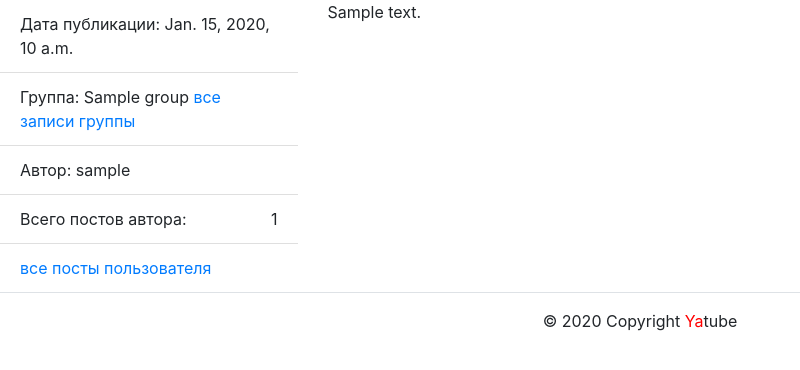
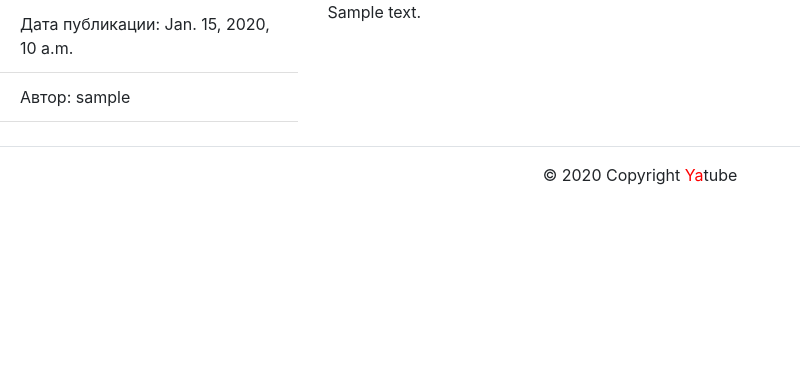
Before and after one commit to sofiiila/yatube_project, a Django app: template yatube_project/templates/posts/post_detail.html in a window 1280 px wide. Shown: the part 56-426 px from the top of the page, without its empty margins (0-800 px from the left). Run offline with Django 3.2, Linux system fonts and the light colour scheme; the template is opened without the code that fills it: most values are stand-ins (such as "Sample title", 1, 10 or a date in 2020); some libraries are stand-ins or nearby versions.

Commit message:
чуть-чуть поправила

```diff
--- a/yatube_project/templates/posts/post_detail.html
+++ b/yatube_project/templates/posts/post_detail.html
@@ -29,23 +29,21 @@
             <li class="list-group-item">
               Дата публикации: {{ post_date }}
             </li>
-            <!-- если у поста есть группа -->
+            {% if post.group and post.group.slug %}
               <li class="list-group-item">
                 Группа: {{ post.group.name }}
                 <a href="{{ group_posts_url }}">
                   все записи группы
                 </a>
               </li>
+            {% endif %}
             <li class="list-group-item">
               Автор: {{ user_name }}
             </li>
-            <li class="list-group-item d-flex justify-content-between align-items-center">
-              Всего постов автора:  <span>{{ total_posts }}</span>
-            </li>
             <li class="list-group-item">
-              <a href="{{ user_posts_url }}">
-                все посты пользователя
-              </a>
+              {% if post.group and post.group.slug %}
+                <a href="{% url 'posts:group_posts' post.group.slug %}">все записи группы</a>
+              {% endif %}
             </li>
           </ul>
         </aside>
--- a/yatube_project/templates/posts/profile.html
+++ b/yatube_project/templates/posts/profile.html
@@ -31,7 +31,9 @@
           <ul>
             <li>
               Автор: {{ user_name }}
-              <a href="{{ user_posts_url }}">все посты пользователя</a>
+              {% if post.group and post.group.slug %}
+                <a href="{% url 'posts:group_posts' post.group.slug %}">все записи группы</a>
+              {% endif %}
             </li>
             <li>
               Дата публикации: {{ post.published_date }}
```
Lines whose indentation alone changed are shown as unchanged.
